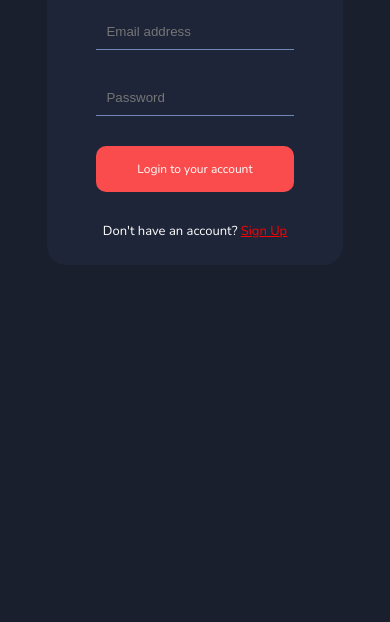
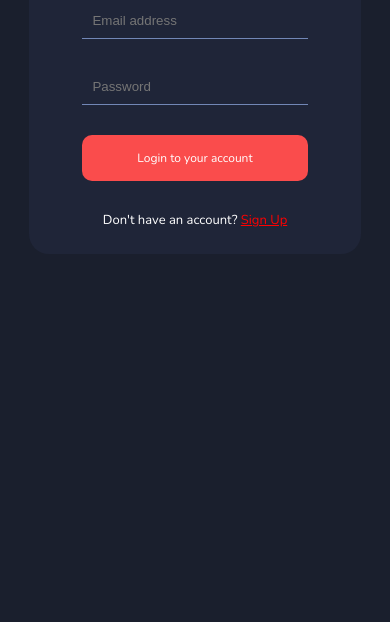
Before and after one commit to tolu-ayobami/movie-app, a plain HTML site: page web app/login.html in a window 390 px wide. Shown: the part 222-844 px from the top of the page. Drawn offline with nearby package versions, Linux system fonts and the light colour scheme.

Commit message:
Update login.css

```diff
--- a/web app/login.css
+++ b/web app/login.css
@@ -17,7 +17,7 @@
     display: flex;
     flex-direction: column;
     gap: 40px;
-    margin-top: 70px;
+    margin-top: 59px;
 
 }
 
@@ -83,7 +83,7 @@
 
 
 .wrapper{
-    width: 76%;
+    width: 85%;
 
 
 }
```
